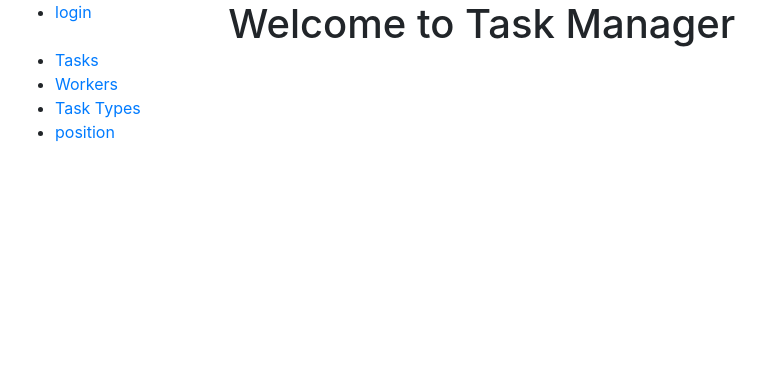
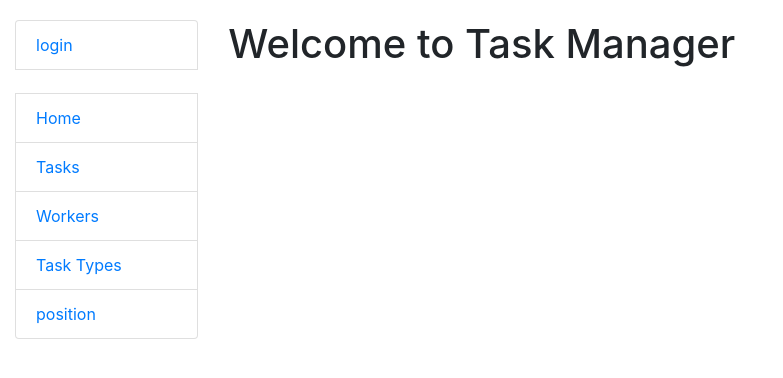
Before and after one commit to maccarets/task-manager, a Django app: page / in a window 1280 px wide. Shown: the top 378 px of the page, without its empty margins (0-783 px from the left). Run offline with Django 4.2, Linux system fonts and the light colour scheme; some libraries are stand-ins or nearby versions.

Commit message:
Add worker_list.html, update sidebar.html

```diff
--- a/main_app/urls.py
+++ b/main_app/urls.py
@@ -4,8 +4,8 @@
 
 urlpatterns = [
     path("", index, name="index"),
-    path("tasks", TasksListView.as_view(), name="tasks-list"),
-    path("workers", WorkersListView.as_view(), name="workers-list")
+    path("tasks", TasksListView.as_view(), name="task-list"),
+    path("workers", WorkersListView.as_view(), name="worker-list")
 ]
 
 app_name = "main_app"
--- /dev/null
+++ b/static/css/styles.css
@@ -0,0 +1,3 @@
+body {
+    margin-top: 20px;
+}
--- a/task_manager/settings.py
+++ b/task_manager/settings.py
@@ -119,6 +119,11 @@
 
 STATIC_URL = 'static/'
 
+STATICFILES_DIRS = (BASE_DIR / "static",)
+
+STATIC_ROOT = BASE_DIR / "staticfiles"
+
+
 # Default primary key field type
 # https://docs.djangoproject.com/en/4.1/ref/settings/#default-auto-field
 
--- a/templates/includes/sidebar.html
+++ b/templates/includes/sidebar.html
@@ -1,8 +1,9 @@
-<ul>
-  <li><a href="#">login</a></li>
+<ul class="list-group">
+  <li class="list-group-item"><a href="#">login</a></li>
   <br>
-  <li><a href="#">Tasks</a></li>
-  <li><a href="#">Workers</a></li>
-  <li><a href="#">Task Types</a></li>
-  <li><a href="#">position</a></li>
+  <li class="list-group-item"><a href="{% url "main_app:index" %}">Home</a></li>
+  <li class="list-group-item"><a href="{% url "main_app:task-list" %}">Tasks</a></li>
+  <li class="list-group-item"><a href="{% url "main_app:worker-list" %}"">Workers</a></li>
+  <li class="list-group-item"><a href="#">Task Types</a></li>
+  <li class="list-group-item"><a href="#">position</a></li>
 </ul>
--- a/templates/layouts/base.html
+++ b/templates/layouts/base.html
@@ -1,9 +1,12 @@
+{% load static %}
+
 <!DOCTYPE html>
 <html lang="en">
 <head>
   <meta charset="UTF-8">
   <title>{% block title %}{% endblock %}</title>
   <link rel="stylesheet" href="https://cdn.jsdelivr.net/npm/bootstrap@4.0.0/dist/css/bootstrap.min.css" integrity="sha384-Gn5384xqQ1aoWXA+058RXPxPg6fy4IWvTNh0E263XmFcJlSAwiGgFAW/dAiS6JXm" crossorigin="anonymous">
+  <link rel="stylesheet" href="{% static 'css/styles.css' %}">
 </head>
 <body>
 <div class="container-fluid">
```
Also changed, not shown: templates/main_app/worker_list.html (added, +14 -0 lines).
